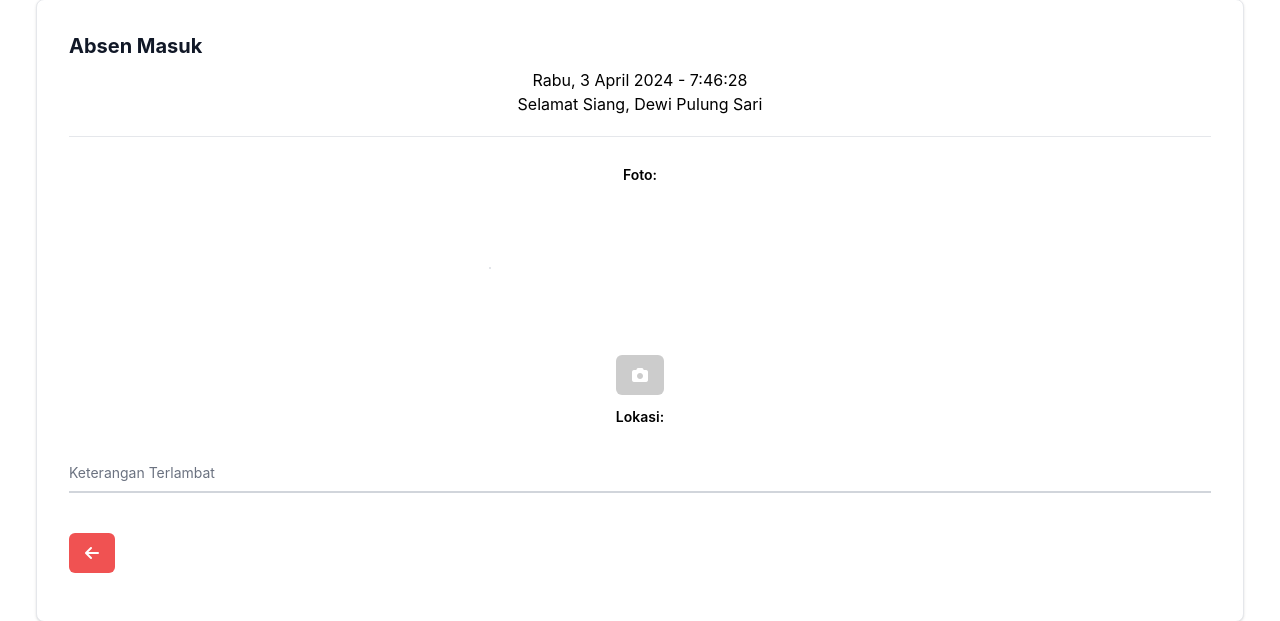
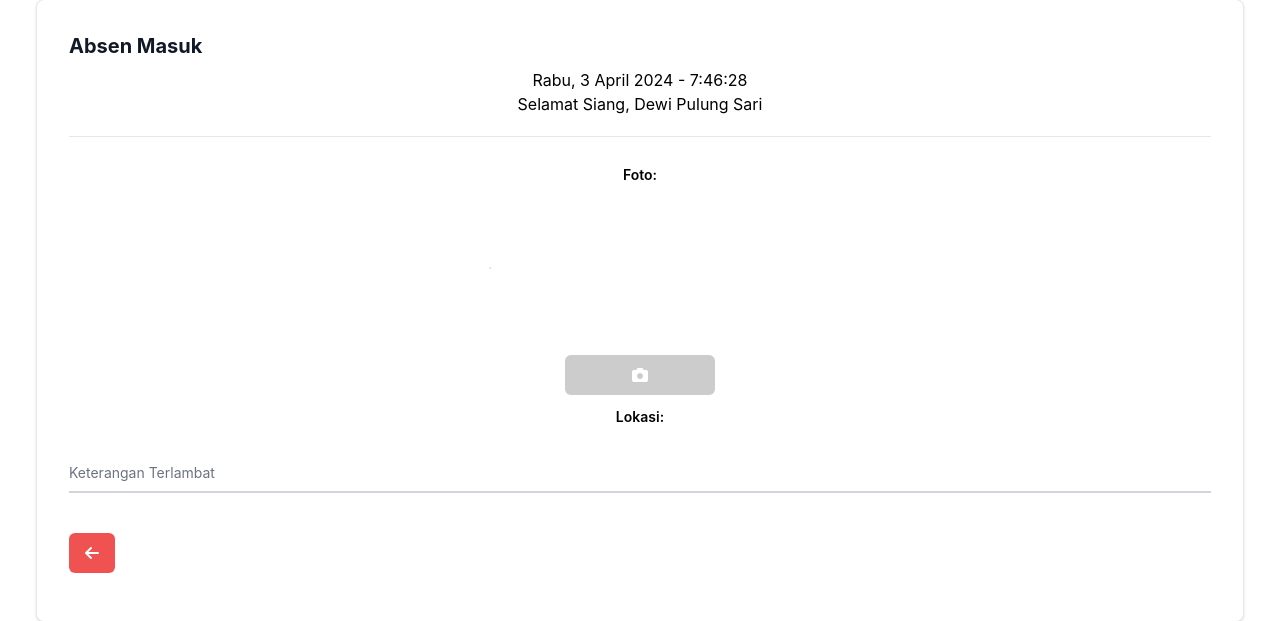
Before and after one commit to projectbinusa/AbsensiPHPVersi2, a CodeIgniter app: page /AbsensiPHPVersi1/user/absen in a window 1280 px wide. Shown: the part 141-762 px from the top of the page. Run offline with CodeIgniter, Linux system fonts and the light colour scheme; a user stored in the database is signed in; data comes from the database, SQL or seed files in the repository; some libraries are stand-ins or nearby versions.

Commit message:
memperlebar button absen masuk  agar mudah ditekan

```diff
--- a/application/views/page/user/absen.php
+++ b/application/views/page/user/absen.php
@@ -67,9 +67,10 @@
                                     <input type="hidden" name="image_data" id="image-data" />
                                 </div>
                                 <button type="button" id="capture-btn"
-                                    class="bg-indigo-500 text-white px-4 py-2 rounded-md mb-3">
+                                    class="bg-indigo-500 text-white px-4 py-2 rounded-md mb-3" style="width: 150px;">
                                     <i class="fa-solid fa-camera"></i>
                                 </button>
+
 
                                 <label for="map" class="block text-sm font-semibold mb-2">Lokasi:</label>
                                 <div id="address"></div>
```
